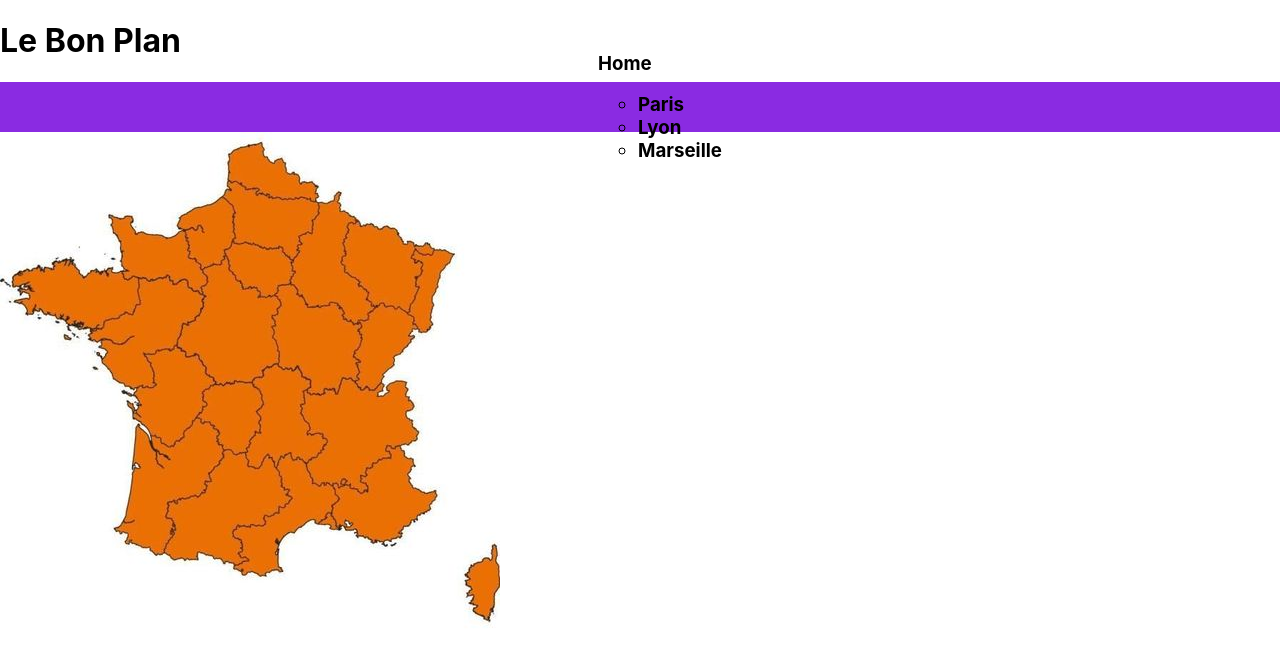
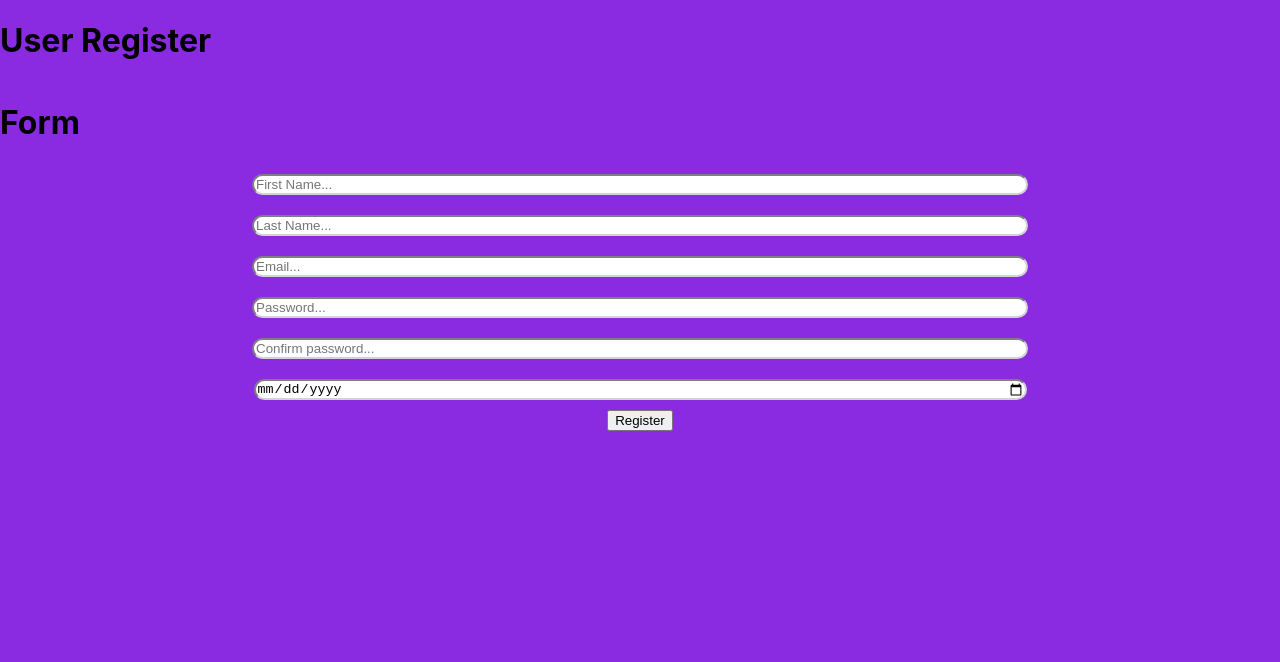
Before and after one commit to AlexandreC93/lebonplan, a React (Create React App) app in the folder client/: page /users/register in a window 1280 px wide. Shown: the top 662 px of the page. Built offline with nearby package versions, Linux system fonts and the light colour scheme.

Commit message:
creation des forms et du router

```diff
--- a/client/package.json
+++ b/client/package.json
@@ -8,6 +8,7 @@
     "@testing-library/user-event": "^12.1.10",
     "react": "^17.0.2",
     "react-dom": "^17.0.2",
+    "react-router-dom": "^5.3.0",
     "react-scripts": "4.0.3",
     "web-vitals": "^1.0.1"
   },
--- a/client/src/App.css
+++ b/client/src/App.css
@@ -1,43 +1,3 @@
-/* .App {
-  text-align: center;
-}
-
-.App-logo {
-  height: 40vmin;
-  pointer-events: none;
-}
-
-@media (prefers-reduced-motion: no-preference) {
-  .App-logo {
-    animation: App-logo-spin infinite 20s linear;
-  }
-}
-
-.App-header {
-  background-color: #282c34;
-  min-height: 100vh;
-  display: flex;
-  flex-direction: column;
-  align-items: center;
-  justify-content: center;
-  font-size: calc(10px + 2vmin);
-  color: white;
-}
-
-.App-link {
-  color: #61dafb;
-}
-
-@keyframes App-logo-spin {
-  from {
-    transform: rotate(0deg);
-  }
-  to {
-    transform: rotate(360deg);
-  }
-} */
-
-
 nav{
   height: 50px;;
   background: blueviolet;
@@ -45,3 +5,27 @@ nav{
   align-items: center;
   justify-content: center;
 }
+
+/* Form */
+
+body{
+  background-color: blueviolet;
+}
+
+#form{
+  display: flex;
+  flex-flow: column;
+}
+
+#input-form{
+  display: flex;
+  flex-flow: column;
+  align-items: center;
+}
+
+.input{
+  width: 60vw;
+  margin: 10px;
+  border-radius: 15px;
+  border-color: lightgray;
+}
--- a/client/src/App.js
+++ b/client/src/App.js
@@ -1,12 +1,25 @@
 import './App.css';
 import React from 'react'
-import Home from './components/Home';
+import Home from './views/Home';
+import UserRegister from './views/UserRegister';
+import { BrowserRouter as Router, Switch, Link, Route } from 'react-router-dom'
+import User from './views/User';
+import ProductsList from './views/ProductsList';
 
 function App() {
   return (
-    <div className="App">
-     <Home/>
-    </div>
+    <Router>
+      <div className="App">
+      </div>
+
+      <Switch>
+        <Route exact path="/"> <Home /> </Route>
+        <Route exact path="/users"> <User /> </Route>
+        <Route path="/users/register"> <UserRegister /> </Route>
+        <Route path="/products"> <ProductsList/> </Route>
+      </Switch>
+
+    </Router>
   );
 }
 
--- /dev/null
+++ b/client/src/components/Form.jsx
@@ -0,0 +1,26 @@
+import React from 'react'
+
+export default function Form({register}) {
+    return (
+        <div id="form">
+            <h1>Form</h1>
+            {register ?
+                <form action="" onSubmit={register}>
+                    <div id="input-form">
+                        <input type="text" className="input" name="firstName" placeholder="First Name..." />
+                        <input type="text" className="input" name="lastName" placeholder="Last Name..." />
+                        <input type="email" className="input" name="email" placeholder="Email..." />
+                        <input type="password" className="input" name="password" placeholder="Password..." />
+                        <input type="password" className="input" name="confirmPassword" placeholder="Confirm password..." />
+                        <input type="date" className="input" name="birthdate" />
+                        <input type="submit" value="Register" />
+                    </div>
+                </form>
+                :
+                <form action="">
+                    <h1>login</h1>
+                </form>
+            }
+        </div>
+    )
+}
--- /dev/null
+++ b/client/src/components/Product.jsx
@@ -0,0 +1,16 @@
+import React from 'react'
+
+export default function Product() {
+    return (
+        <div id="product">
+            <img src="" alt="" />
+            <div id="info">
+                <h2>Product name</h2>
+                <span className="price">Price</span>
+                {/*user*/}
+                {/*info*/}
+                <p>Lorem ipsum dolor sit amet consectetur, adipisicing elit. Fuga ipsum expedita recusandae facilis ad. Dolorem ipsa excepturi rem tenetur deserunt?</p>
+            </div>
+        </div>
+    )
+}
--- a/client/src/components/Home.jsx
+++ b/client/src/views/Home.jsx
@@ -1,14 +1,15 @@
 import React from 'react'
-import NavBar from './NavBar'
+import NavBar from '../components/NavBar'
 import carteFrance from '../img/carte-france.jpg'
 
 
 export default function Home() {
     return (
         <div>
+
             <h1>Le Bon Plan</h1>
             <NavBar />
-            <img src={carteFrance}></img>
+            <img src={carteFrance} alt="carte-de-france"/>
         </div>
     )
 }
--- /dev/null
+++ b/client/src/views/ProductsList.jsx
@@ -0,0 +1,13 @@
+import React from 'react'
+import Product from '../components/Product'
+
+export default function ProductsList() {
+    return (
+        <div id="products-list">
+            <Product/>
+            <Product/>
+            <Product/>
+
+        </div>
+    )
+}
--- /dev/null
+++ b/client/src/views/User.jsx
@@ -0,0 +1,9 @@
+import React from 'react'
+
+export default function User() {
+    return (
+        <div id="user">
+            <h1>User</h1>
+        </div>
+    )
+}
--- /dev/null
+++ b/client/src/views/UserRegister.jsx
@@ -0,0 +1,17 @@
+import React, { useState } from 'react'
+import Form from '../components/Form'
+
+export default function UserRegister() {
+    const [register, setRegister] = useState(true)
+
+    const isRegister = ()=>{
+        setRegister(false)
+    }
+
+    return (
+        <div id="user">
+            <h1>User Register</h1>
+            <Form register={isRegister}/>
+        </div>
+    )
+}
```
Also changed, not shown: 2 other files (tests, documents, lock files or other folders).
